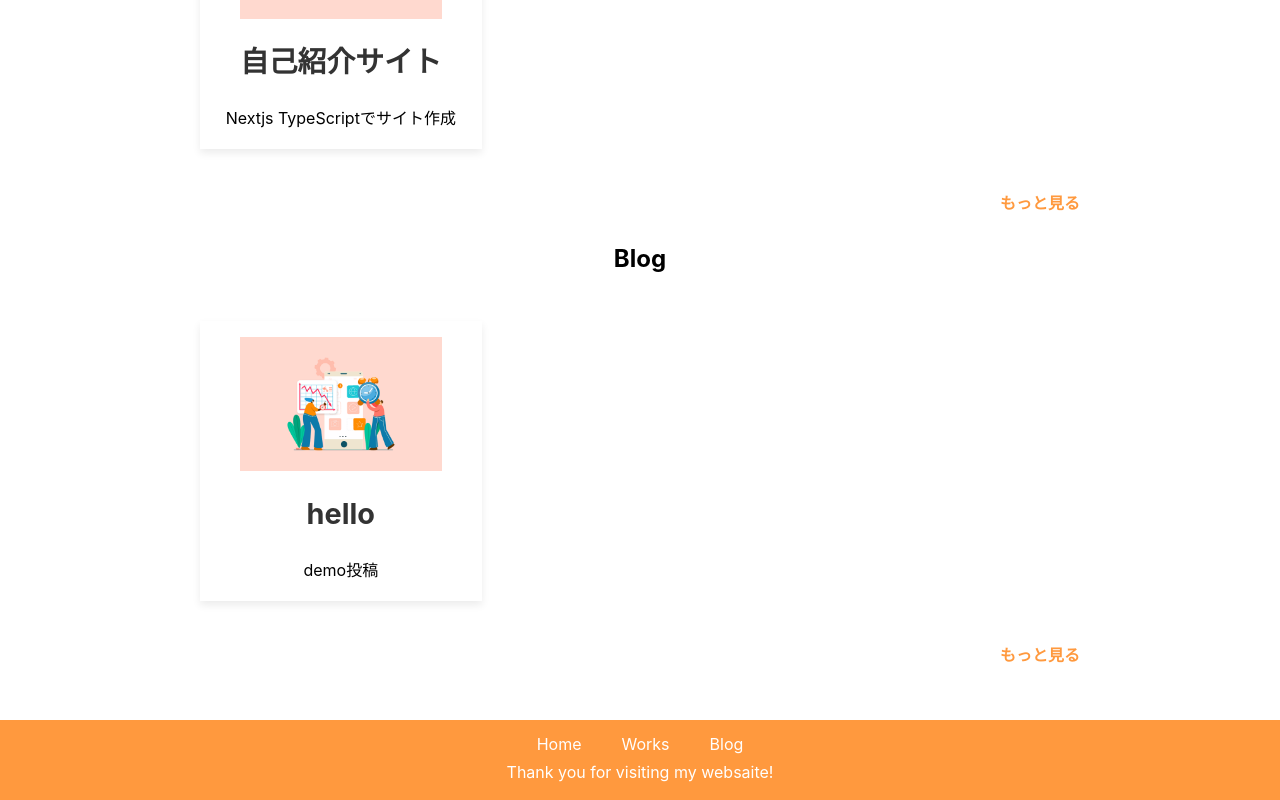
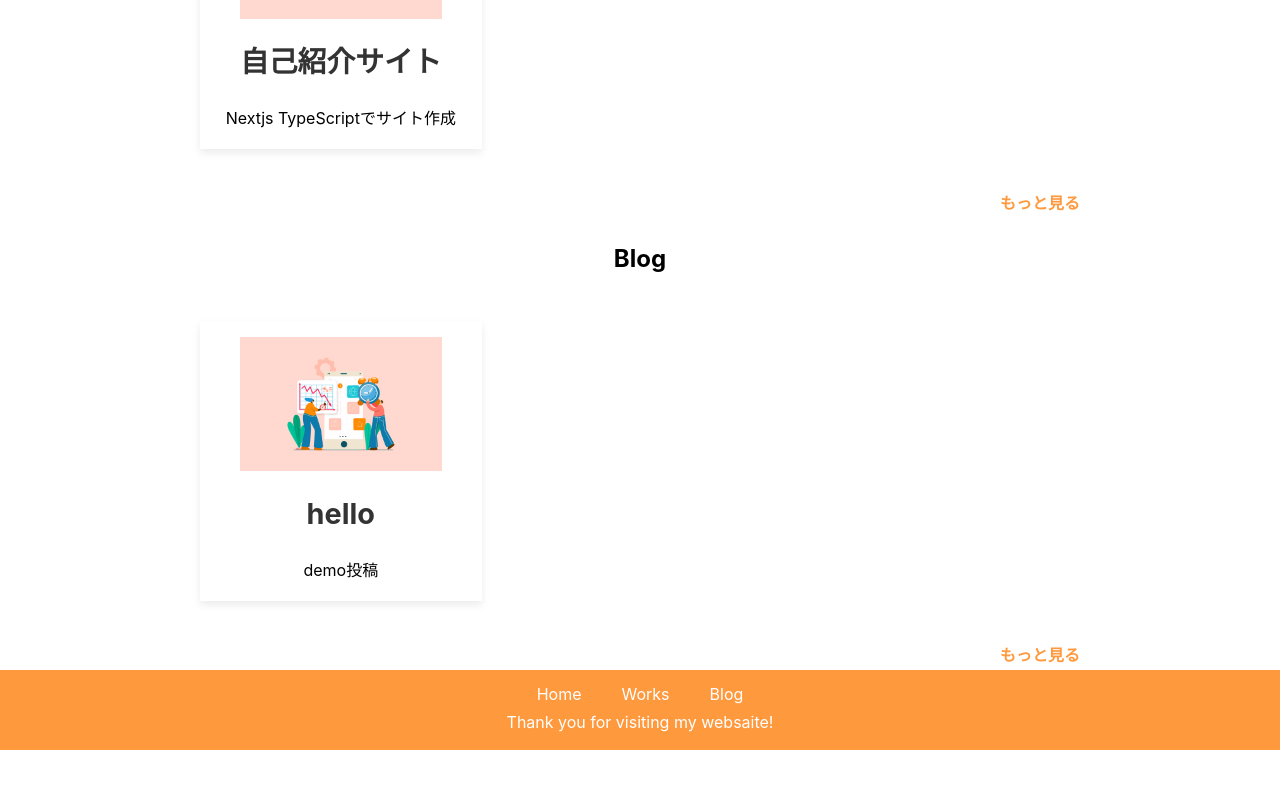
Before and after one commit to Seiwa-Edu/Next-Portforio, a Next.js app: page / in a window 1280 px wide. Shown: the part 1706-2506 px from the top of the page. After the commit the page ends 2456 px from the top, so only its background shows below. Built offline with nearby package versions, Linux system fonts and the light colour scheme.

Commit message:
[add] add the footer style

```diff
--- a/components/Layout.tsx
+++ b/components/Layout.tsx
@@ -16,6 +16,7 @@ const Layout = ({ children, title = 'Seiwa Blog' }: Props)=> (
                <meta charSet="utf-8" />
                <meta name="viewport" content="initial-scale=1.0, width=device-width" />
            </Head>
+           <div className={header_css.content}>
            <header className={header_css.header}>
                <div className={header_css.header__wrap}>
                　　<div className={header_css.header__slide}>
@@ -45,6 +46,7 @@ const Layout = ({ children, title = 'Seiwa Blog' }: Props)=> (
                <p className={header_css.footer__message}>Thank you for visiting my websaite!</p>
            </footer>
        </div>
+    </div>
     )
 
 export default Layout
--- a/styles/layout.module.css
+++ b/styles/layout.module.css
@@ -1,3 +1,10 @@
+.content {
+  min-height: 100vh; /* ←コンテンツの高さの最小値＝ブラウザの高さに指定 */
+  position: relative; /* ←相対位置 */
+  padding-bottom: 80px; /* ←フッターの高さを指定 */
+  box-sizing: border-box;
+}
+
 .header {
   width: 100%;
   background-color: white;
@@ -69,7 +76,10 @@
   margin-top: 50px;
   margin-bottom: 0;
   height: 80px;
+  width: 100%;
   padding-top: 10px;
+  position: absolute; /* ←絶対位置 */
+  bottom: 0;
 }
 
 .footer__nav__slide {
```
